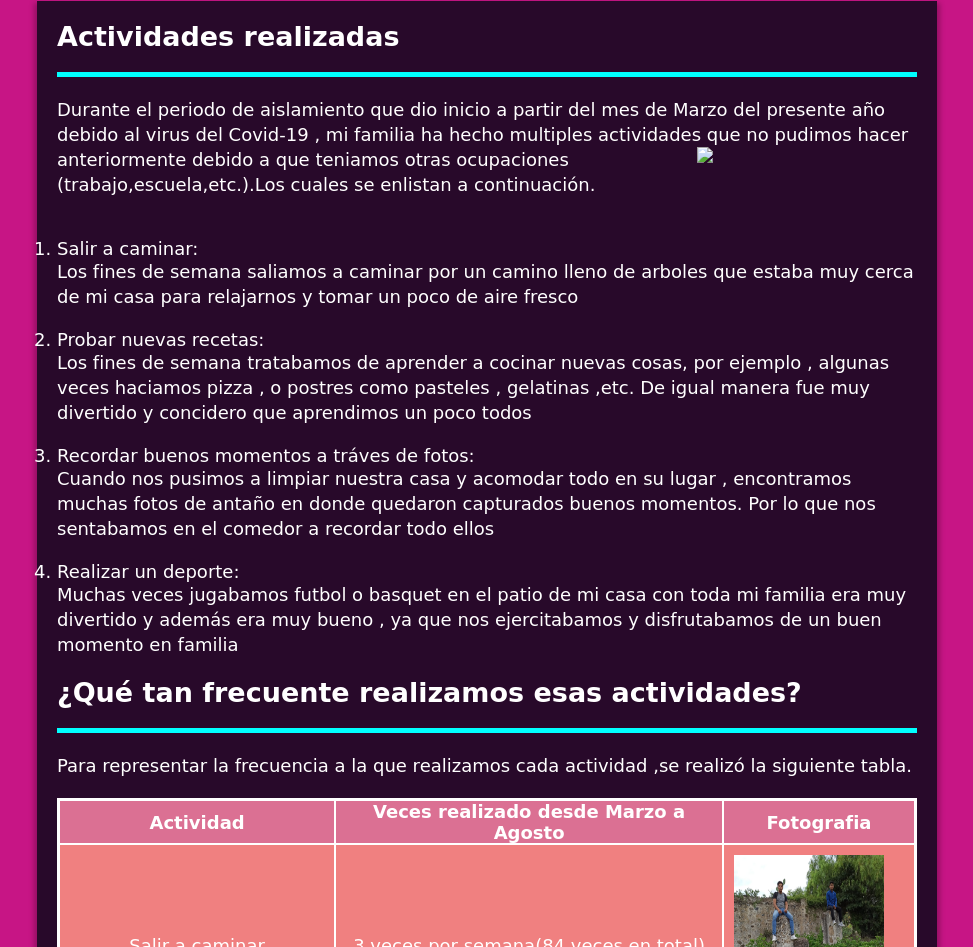
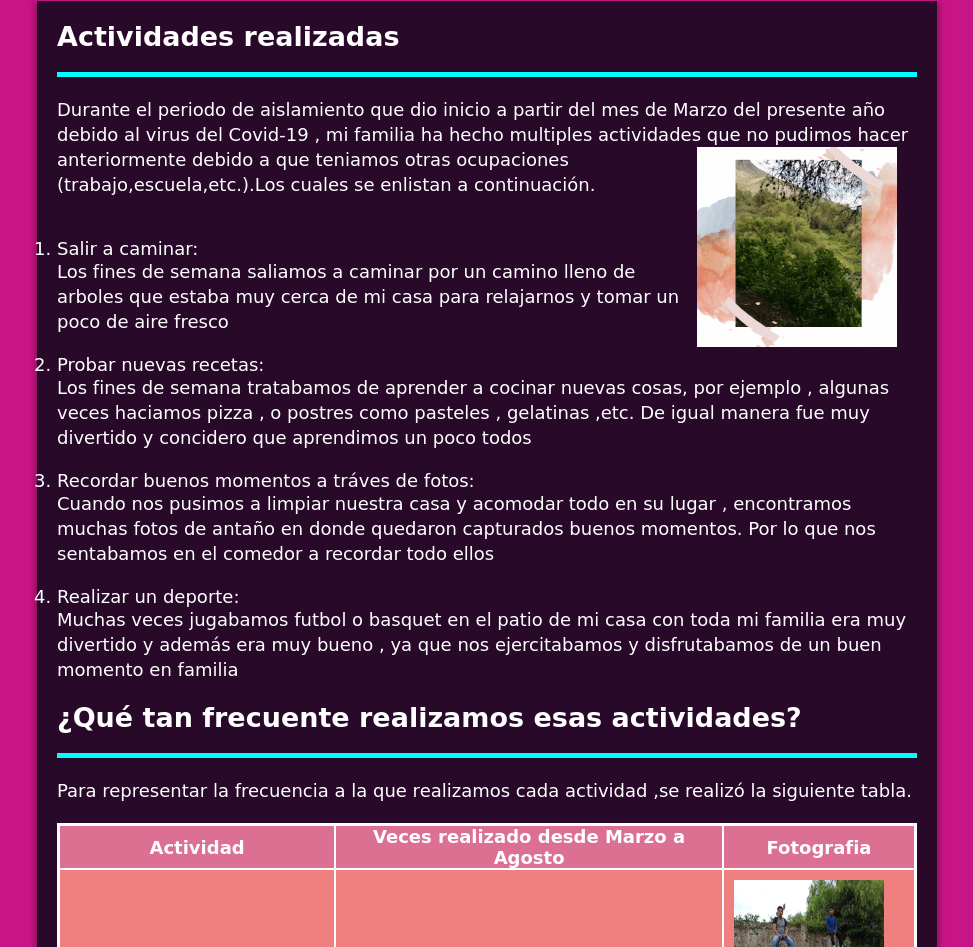
Before and after one commit to helen245/TradiWeb, a plain HTML site: page actividadrsF.html in a window 1280 px wide. Shown: the part 819-1766 px from the top of the page, without its empty margins (153-1126 px from the left). Drawn offline with nearby package versions, Linux system fonts and the light colour scheme; a web font is replaced by a local one.

Commit message:
Update actividadrsF.html

```diff
--- a/actividadrsF.html
+++ b/actividadrsF.html
@@ -167,7 +167,7 @@ border-color: white;
 			<h2>Actividades realizadas</h2>
 			<hr>
 			<p>Durante el periodo de aislamiento que dio inicio a partir del mes de Marzo del presente año debido al virus
-			del Covid-19 , mi familia ha hecho multiples actividades que no pudimos hacer anteriormente debido a que teniamos otras ocupaciones <img src="imagenes/picture.gif" width="80px"></li>(trabajo,escuela,etc.).Los cuales se enlistan a continuación.</p><br>
+			del Covid-19 , mi familia ha hecho multiples actividades que no pudimos hacer anteriormente debido a que teniamos otras ocupaciones <img src="picture.gif" width="80px"></li>(trabajo,escuela,etc.).Los cuales se enlistan a continuación.</p><br>
 		<ol start="numero">
 			<li>Salir a caminar:<br><p>Los fines de semana saliamos a caminar por un camino lleno de arboles que estaba
 			muy cerca de mi casa para relajarnos y tomar un poco de aire fresco</p>
```
